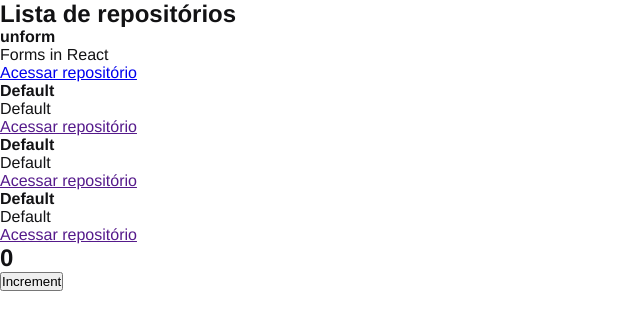
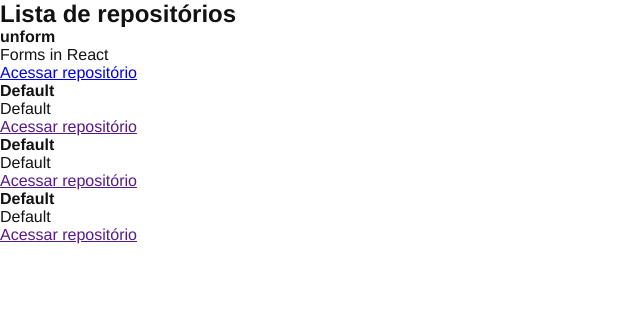
Before and after one commit to davilos/github-explorer, a React app: page / in a window 1280 px wide. Shown: the top 330 px of the page, without its empty margins (0-640 px from the left). Built offline with nearby package versions, Linux system fonts and the light colour scheme.

Commit message:
feat: remove o componente Counter

```diff
--- a/src/App.jsx
+++ b/src/App.jsx
@@ -1,4 +1,3 @@
-import { Counter } from "./components/Counter";
 import { RepositoryList } from "./components/RepositoryList";
 import "./styles/global.scss";
 
@@ -6,7 +5,6 @@
   return (
     <>
       <RepositoryList />
-      <Counter />
     </>
   );
 }
--- a/src/components/Counter.jsx
+++ /dev/null
@@ -1,18 +0,0 @@
-import { useState } from "react";
-
-export function Counter() {
-  const [counter, setCounter] = useState(0);
-
-  function increment() {
-    setCounter(counter + 1);
-  }
-
-  return (
-    <div>
-      <h2>{counter}</h2>
-      <button type="button" onClick={increment}>
-        Increment
-      </button>
-    </div>
-  );
-}
```
